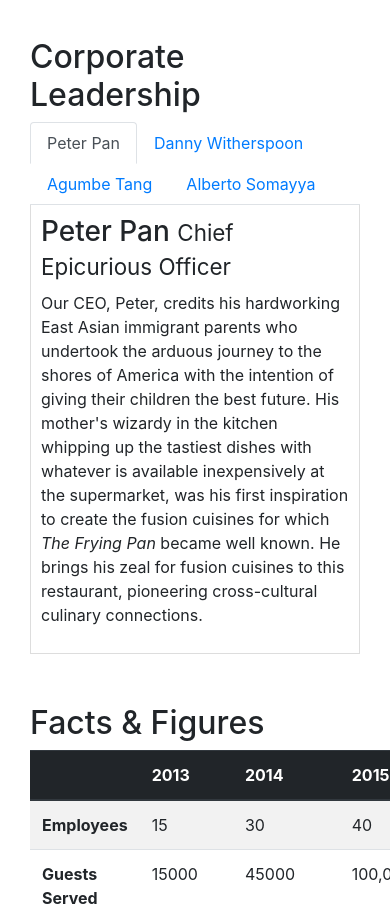
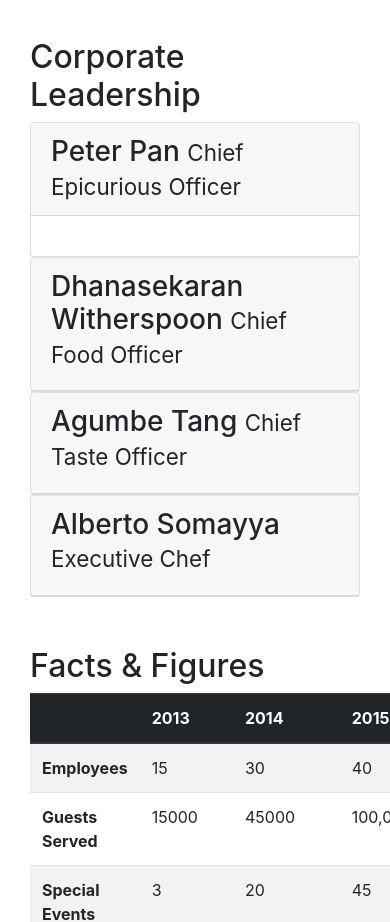
Before and after one commit to varunistar/Restaurant-website, a website: page aboutus.html in a window 390 px wide. Shown: the part 1740-2662 px from the top of the page. Drawn offline with nearby package versions, Linux system fonts and the light colour scheme.

Commit message:
Accordian

```diff
--- a/aboutus.html
+++ b/aboutus.html
@@ -113,58 +113,85 @@
         <div class="row row-content align-items-center">
             <div class="col-12">
                 <h2>Corporate Leadership</h2>
-                <ul class="nav nav-tabs">
-                    <li class="nav-item">
-                        <a class="nav-link active" href="#peter" role="tab" data-toggle="tab">Peter Pan</a>
-                    </li>
-                    <li class="nav-item">
-                        <a class="nav-link " href="#danny" role="tab" data-toggle="tab">Danny Witherspoon</a>
-                    </li>
-                    <li class="nav-item">
-                        <a class="nav-link " href="#agumbe" role="tab" data-toggle="tab">Agumbe Tang</a>
-                    </li>
-                    <li class="nav-item">
-                        <a class="nav-link " href="#alberto" role="tab" data-toggle="tab">Alberto Somayya</a>
-                    </li>
-                </ul>
-                <div class="tab-content">
-                    <div role="tabpanel" class="tab-pane fade show active" id="peter">
-                        <h3>Peter Pan <small>Chief Epicurious Officer</small></h3>
-                        <p>Our CEO, Peter, credits his hardworking East Asian immigrant parents who undertook the arduous
-                            journey to the shores of America with the intention of giving their children the best future.
-                            His mother's wizardy in the kitchen whipping up the tastiest dishes with whatever is available
-                            inexpensively at the supermarket, was his first inspiration to create the fusion cuisines for
-                            which <em>The Frying Pan
+
+                <div id="accordian">
+                    <div class="card">
+                        <div class="card-header" role="tab" id="peterhead">
+                            <h3 class="mb-0">
+                                <a data-toggle="collapse" data-target="#peter">
+                                    Peter Pan <small>Chief Epicurious Officer</small>
+                                </a>
+                            </h3>
+
+                        </div>
+                        <div class="collapse-show" id="peter" data-parent="#accordian">
+                            <div class="card-body">
+                                <p class="d-none d-sm-block">Our CEO, Peter, credits his hardworking East Asian immigrant
+                                    parents who undertook the arduous journey to the shores of America with the intention
+                                    of giving their children the best future. His mother's wizardy in the kitchen whipping
+                                    up the tastiest dishes with whatever is available inexpensively at the supermarket, was
+                                    his first inspiration to create the fusion cuisines for which <em>The Frying Pan
                                     </em> became well known. He brings his zeal for fusion cuisines to this restaurant, pioneering
                                     cross-cultural culinary connections.
                                 </p>
                             </div>
-
-                    <div role="tabpanel" class="tab-pane fade " id="danny">
-
-                        <h3>Dhanasekaran Witherspoon <small>Chief Food Officer</small></h3>
-                        <p class="d-none d-sm-block">Our CFO, Danny, as he is affectionately referred to by his colleagues,
-                            comes from a long established family tradition in farming and produce. His experiences growing
-                            up on a farm in the Australian outback gave him great appreciation for varieties of food sources.
-                            As he puts it in his own words, <em>Everything that runs, wins, and everything that stays, pays!</em></p>
+                        </div>
                     </div>
 
-                    <div role="tabpanel" class="tab-pane fade " id="agumbe">
+                    <div class="card">
+                        <div class="card-header" role="tab" id="peterhead">
+                            <h3 class="mb-0">
+                                <a class="collapsed" data-toggle="collapse" data-target="#danny">
+                                    <h3>Dhanasekaran Witherspoon <small>Chief Food Officer</small></h3>
 
-                        <h3>Agumbe Tang <small>Chief Taste Officer</small></h3>
-                        <p class="d-none d-sm-block">Blessed with the most discerning gustatory sense, Agumbe, our CTO, personally
-                            ensures that every dish that we serve meets his exacting tastes. Our chefs dread the tongue lashing
-                            that ensues if their dish does not meet his exacting standards. He lives by his motto, <em>You
-                                click only if you survive my lick.</em></p>
+                                </a>
+                            </h3>
+
+                        </div>
+                        <div class="collapse" id="danny" data-parent="#accordian">
+                            <div class="card-body">
+                                <p class="d-none d-sm-block">Our CFO, Danny, as he is affectionately referred to by his colleagues,
+                                    comes from a long established family tradition in farming and produce. His experiences
+                                    growing up on a farm in the Australian outback gave him great appreciation for varieties
+                                    of food sources. As he puts it in his own words, <em>Everything that runs, wins, and
+                                        everything that stays, pays!</em></p>
+                            </div>
+                        </div>
                     </div>
 
-                    <div role="tabpanel" class="tab-pane fade " id="alberto">
+                    <div class="card">
+                        <div class="card-header" role="tab" id="agumbehead">
+                            <h3 class="mb-0">
+                                <a class="collapsed" data-toggle="collapse" data-target="#agumbe">
+                                    <h3>Agumbe Tang <small>Chief Taste Officer</small></h3>
+                                </a>
+                            </h3>
+                        </div>
+                        <div class="collapse" id="agumbe" data-parent="#accordian">
+                            <div class="card-body">
+                                <p class="d-none d-sm-block">Blessed with the most discerning gustatory sense, Agumbe, our
+                                    CTO, personally ensures that every dish that we serve meets his exacting tastes. Our
+                                    chefs dread the tongue lashing that ensues if their dish does not meet his exacting standards.
+                                    He lives by his motto, <em>You click only if you survive my lick.</em></p>
+                            </div>
+                        </div>
+                    </div>
 
+                    <div class="card">
+                        <div class="card-header" role="tab" id="albertohead">
+                            <h3 class="mb-0">
+                                <a class="collapsed" data-toggle="collapse" data-target="#alberto">
                                     <h3>Alberto Somayya <small>Executive Chef</small></h3>
+                                </a>
+                            </h3>
+
+                        </div>
+                        <div class="collapse" id="alberto" data-parent="#accordian">
                             <p class="d-none d-sm-block">Award winning three-star Michelin chef with wide International experience
                                 having worked closely with whos-who in the culinary world, he specializes in creating mouthwatering
                                 Indo-Italian fusion experiences. He says, <em>Put together the cuisines from the two craziest
                                     cultures, and you get a winning hit! Amma Mia!</em></p>
+                        </div>
                     </div>
                 </div>
             </div>
```
Also changed, not shown: index.html (+18 -10 lines). Lines whose indentation alone changed are shown as unchanged.
